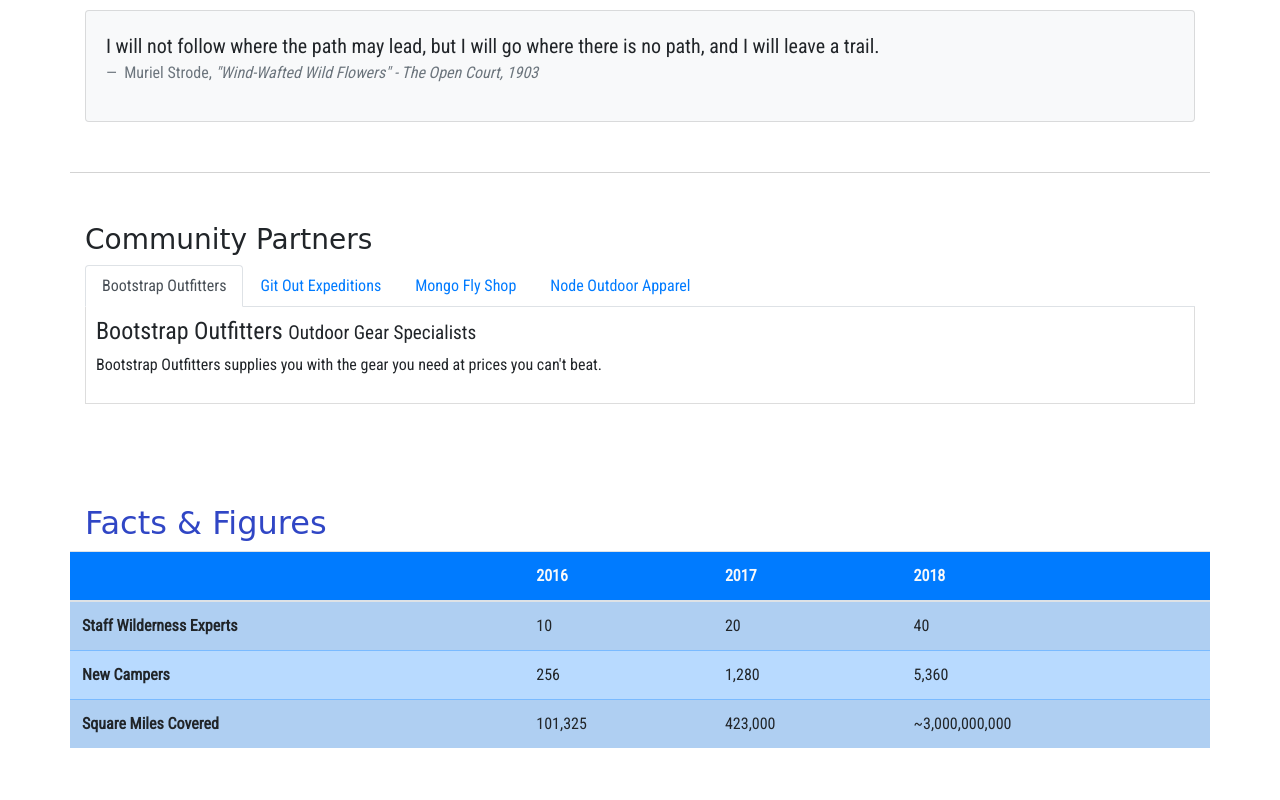
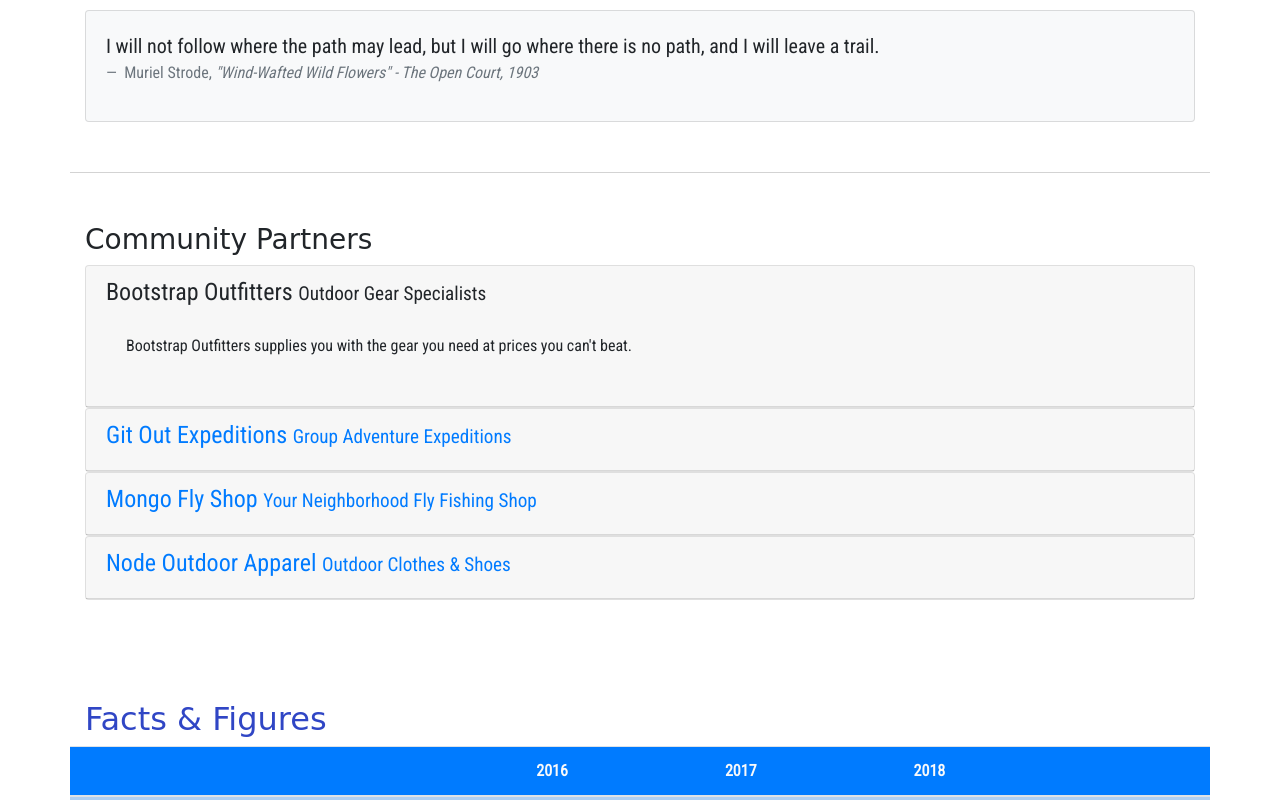
Before and after one commit to Shannon-Meghan/nucampsite, a website: page aboutus.html in a window 1280 px wide. Shown: the part 600-1400 px from the top of the page. Drawn offline with nearby package versions, Linux system fonts and the light colour scheme; a web font is replaced by a local one.

Commit message:
accordian

```diff
--- a/aboutus.html
+++ b/aboutus.html
@@ -100,28 +100,62 @@
         <div class="row row-content">
             <div class="col">
                 <h3>Community Partners</h3>
-                <ul class="nav nav-tabs">
-                    <li class="nav-item"><a href="#bootstrap" role="tab" data-toggle="tab" class="nav-link active">Bootstrap Outfitters</a></li>
-                    <li class="nav-item"><a href="#git" role="tab" data-toggle="tab" class="nav-link">Git Out Expeditions</a></li>
-                    <li class="nav-item"><a href="#mongo" role="tab" data-toggle="tab" class="nav-link">Mongo Fly Shop</a></li>
-                    <li class="nav-item"><a href="#node" role="tab" data-toggle="tab" class="nav-link">Node Outdoor Apparel</a></li>
-                </ul>
-                <div class="tab-content">
-                    <div role="tabpanel" class="tab-pane fade show active" id="bootstrap">
-                        <h4>Bootstrap Outfitters <small>Outdoor Gear Specialists</small></h4>
-                        <p class="d-none d-sm-block">Bootstrap Outfitters supplies you with the gear you need at prices you can't beat.</p>
+                <div id="accordion">
+                    <div class="card">
+                        <div role="tab" class="card-header">
+                            <h4>
+                                <a data-toggle="collapse" data-target="#bootstrap">
+                                    Bootstrap Outfitters <small>Outdoor Gear Specialists</small>
+                                </a>
+                            </h4>
+                            <div class="collapse show" id="bootstrap" data-parent="#accordion">
+                                <div class="card-body">
+                                    <p class="d-none d-sm-block">Bootstrap Outfitters supplies you with the gear you need at prices you can't beat.</p>
+                                </div>
+                            </div>
+                        </div>
                     </div>
-                    <div role="tabpanel" class="tab-pane fade" id="git">
-                        <h4>Git Out Expeditions <small>Group Adventure Expeditions</small></h4>
-                        <p class="d-none d-sm-block">Join Git Out Expeditions to explore new horizons with a group of other adventurers!</p>
+                    <div class="card">
+                        <div role="tab" class="card-header">
+                            <h4>
+                                <a class="collapsed" data-toggle="collapse" data-target="#git">
+                                    Git Out Expeditions <small>Group Adventure Expeditions</small>
+                                </a>
+                            </h4>
+                            <div class="collapse" id="git" data-parent="#accordion">
+                                <div class="card-body">
+                                    <p class="d-none d-sm-block">Join Git Out Expeditions to explore new horizons with a group of other adventurers!</p>
+                                </div>
+                            </div>
+                        </div>
                     </div>
-                    <div role="tabpanel" class="tab-pane fade" id="mongo">
-                        <h4>Mongo Fly Shop <small>Your Neighborhood Fly Fishing Shop</small></h4>
-                        <p class="d-none d-sm-block">Need a new fishing pole, a tacklebox, or flies of all kinds? Stop by Mongo Fly Shop.</p>
+                    <div class="card">
+                        <div role="tab" class="card-header">
+                            <h4>
+                                <a class="collapsed" data-toggle="collapse" data-target="#mongo">
+                                    Mongo Fly Shop <small>Your Neighborhood Fly Fishing Shop</small>
+                                </a>
+                            </h4>
+                            <div class="collapse" id="mongo" data-parent="#accordion">
+                                <div class="card-body">
+                                    <p class="d-none d-sm-block">Need a new fishing pole, a tacklebox, or flies of all kinds? Stop by Mongo Fly Shop.</p>
+                                </div>
+                            </div>
+                        </div>
                     </div>
-                    <div role="tabpanel" class="tab-pane fade" id="node">
-                        <h4>Node Outdoor Apparel <small>Outdoor Clothes & Shoes</small></h4>
-                        <p class="d-none d-sm-block">From polar fleeces to swimsuits, hiking boots to waders, a visit to Node will be sure to get you covered.</p>
+                    <div class="card">
+                        <div role="tab" class="card-header">
+                            <h4>
+                                <a class="collapsed" data-toggle="collapse" data-target="#node">
+                                    Node Outdoor Apparel <small>Outdoor Clothes & Shoes</small>
+                                </a>
+                            </h4>
+                            <div class="collapse" id="node" data-parent="#accordion">
+                                <div class="card-body">
+                                    <p class="d-none d-sm-block">From polar fleeces to swimsuits, hiking boots to waders, a visit to Node will be sure to get you covered.</p>
+                                </div>
+                            </div>
+                        </div>
                     </div>
                 </div>
             </div>
```
